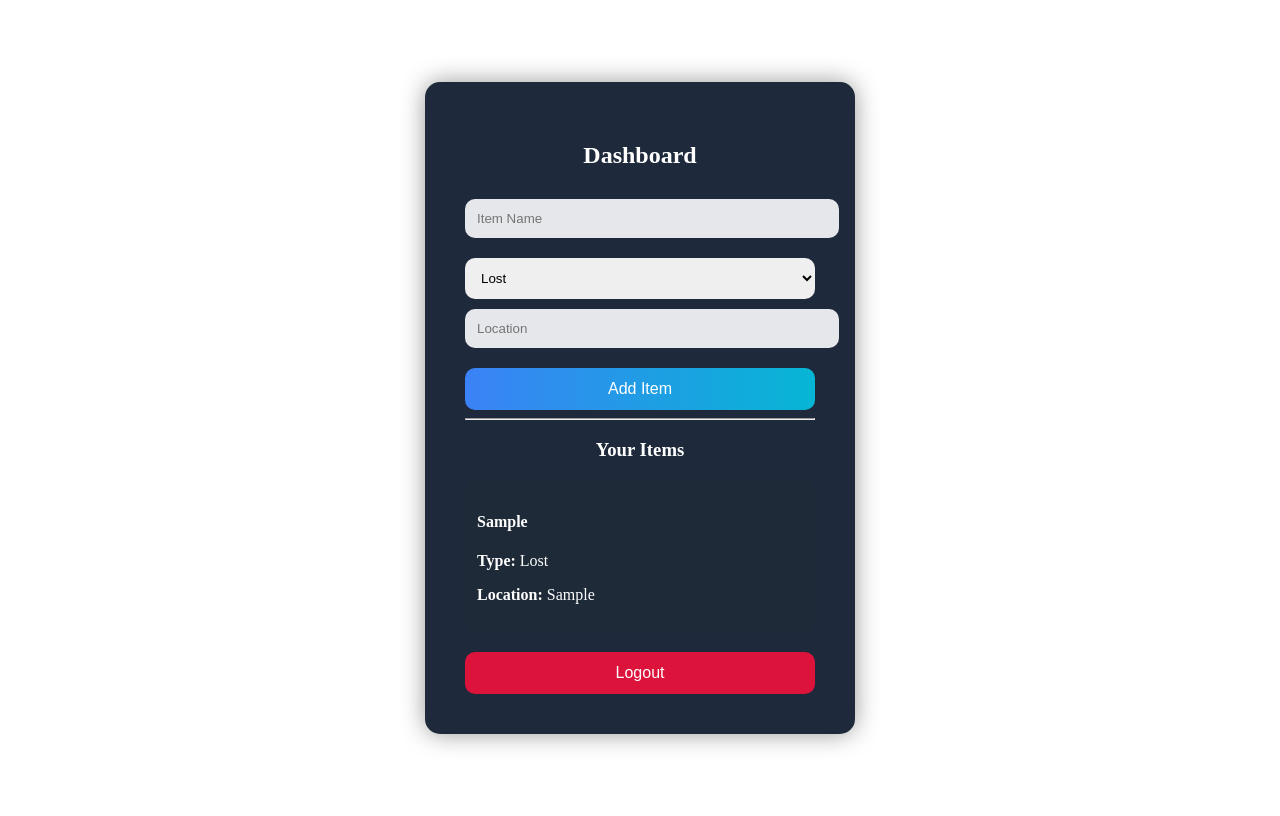
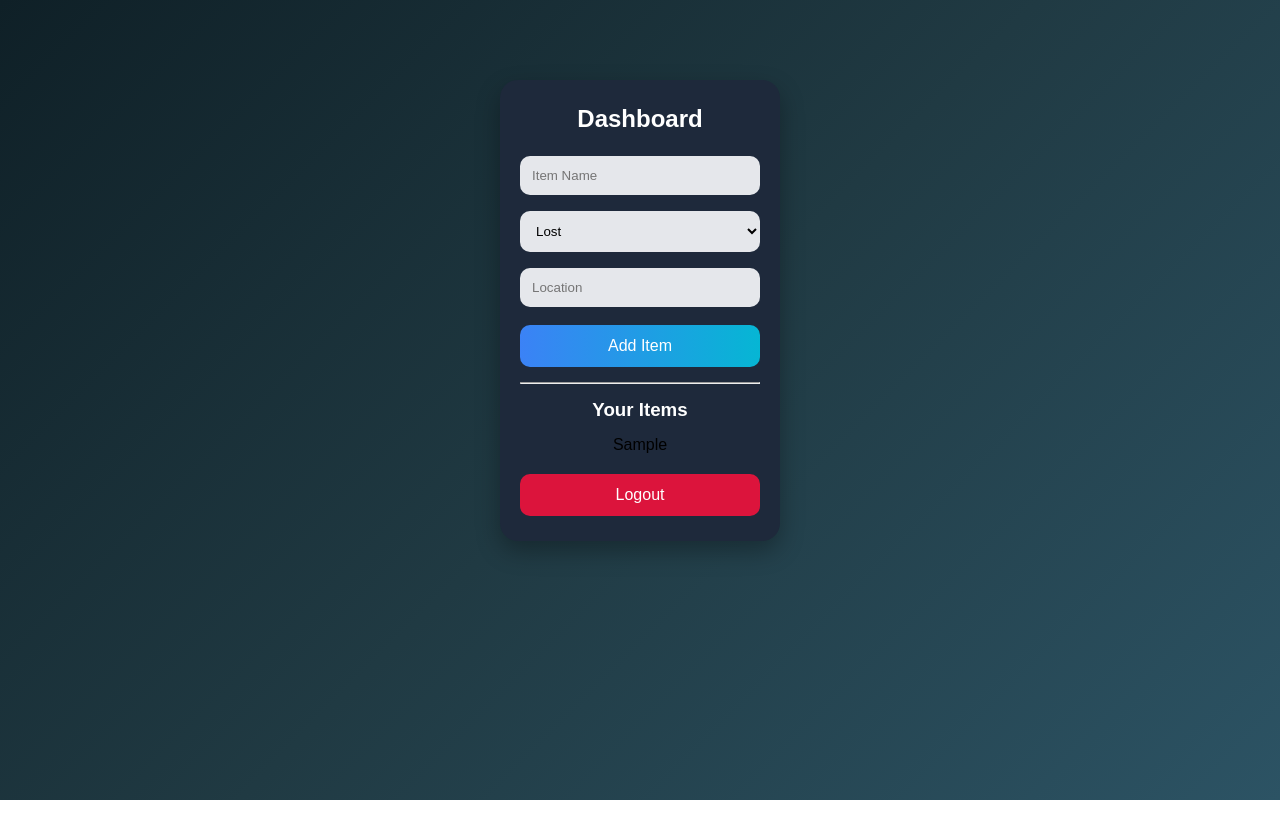
Before and after one commit to YUVRAJPATEL18/Full_Stack_MSE2, a React app in the folder frontend/: page /dashboard in a window 1280 px wide. Both pictures are taken after typing "Sample", "Sample" into the empty fields and a click on the button "Add Item". Built offline with nearby package versions, Linux system fonts and the light colour scheme; the HTML template or start-up script is replaced by a standard one.

Commit message:
final UI fix - dashboard alignment + auth working

```diff
--- a/frontend/src/App.css
+++ b/frontend/src/App.css
@@ -1,39 +1,53 @@
-/* App.css */
+/* RESET */
+* {
+  margin: 0;
+  padding: 0;
+  box-sizing: border-box;
+  font-family: Arial;
+}
 
+/* BACKGROUND */
+body {
+  min-height: 100vh;
+  background: linear-gradient(135deg, #0f2027, #203a43, #2c5364);
+}
+
+/* CONTAINER */
 .container {
   display: flex;
   justify-content: center;
-  align-items: center;
-  height: 100vh;
+  align-items: flex-start;   /* ✅ FIXED */
+  padding-top: 80px;         /* ✅ spacing */
 }
 
-/* card */
+/* CARD */
 .box {
   background: #1e293b;
-  padding: 40px;
-  border-radius: 15px;
-  width: 350px;
+  padding: 25px 20px;        /* ✅ reduced */
+  border-radius: 18px;
+  width: 280px;              /* ✅ smaller width */
   text-align: center;
-  box-shadow: 0 0 25px rgba(0,0,0,0.4);
-  color: white;
+  box-shadow: 0 10px 25px rgba(0,0,0,0.3);
 }
 
+/* HEADINGS */
 h2, h3 {
   color: white;
+  margin-bottom: 15px;
 }
 
-/* inputs */
-input {
+/* INPUTS */
+input, select {
   width: 100%;
   padding: 12px;
-  margin: 10px 0;
+  margin: 8px 0;
   border-radius: 10px;
   border: none;
   outline: none;
   background: #e5e7eb;
 }
 
-/* buttons */
+/* BUTTON */
 button {
   width: 100%;
   padding: 12px;
@@ -50,32 +64,21 @@ button:hover {
   opacity: 0.9;
 }
 
+/* LINK */
 .link {
   margin-top: 15px;
   color: #cbd5f5;
   cursor: pointer;
 }
 
+/* LIST */
 .no-items {
   color: #aaa;
+  margin-top: 10px;
 }
 
+/* LOGOUT BUTTON */
 .logout-btn {
   margin-top: 20px;
   background: crimson;
 }
-select {
-  width: 100%;
-  padding: 12px;
-  margin-top: 10px;
-  border-radius: 10px;
-  border: none;
-}
-
-.item-card {
-  background: #1e2a38;
-  padding: 12px;
-  margin-top: 10px;
-  border-radius: 10px;
-  text-align: left;
-}
--- a/frontend/src/pages/Dashboard.jsx
+++ b/frontend/src/pages/Dashboard.jsx
@@ -2,26 +2,16 @@ import { useState } from "react";
 
 export default function Dashboard() {
   const [items, setItems] = useState([]);
-  const [form, setForm] = useState({
-    name: "",
-    type: "Lost",
-    location: ""
-  });
-
-  const handleChange = (e) => {
-    setForm({ ...form, [e.target.name]: e.target.value });
-  };
+  const [title, setTitle] = useState("");
+  const [type, setType] = useState("Lost");
+  const [location, setLocation] = useState("");
 
   const addItem = () => {
-    if (!form.name) return;
+    if (!title) return;
 
-    setItems([...items, { ...form, id: Date.now() }]);
-
-    setForm({
-      name: "",
-      type: "Lost",
-      location: ""
-    });
+    setItems([...items, { id: Date.now(), title }]);
+    setTitle("");
+    setLocation("");
   };
 
   const logout = () => {
@@ -32,54 +22,44 @@ export default function Dashboard() {
   return (
     <div className="container">
       <div className="box">
+
         <h2>Dashboard</h2>
 
-        {/* FORM */}
         <input
-          name="name"
           placeholder="Item Name"
-          value={form.name}
-          onChange={handleChange}
+          value={title}
+          onChange={(e)=>setTitle(e.target.value)}
         />
 
-        <select
-          name="type"
-          value={form.type}
-          onChange={handleChange}
-        >
+        <select value={type} onChange={(e)=>setType(e.target.value)}>
           <option>Lost</option>
           <option>Found</option>
         </select>
 
         <input
-          name="location"
           placeholder="Location"
-          value={form.location}
-          onChange={handleChange}
+          value={location}
+          onChange={(e)=>setLocation(e.target.value)}
         />
 
         <button onClick={addItem}>Add Item</button>
 
-        <hr />
+        <hr style={{margin: "15px 0"}} />
 
-        {/* ITEMS */}
         <h3>Your Items</h3>
 
         {items.length === 0 ? (
           <p className="no-items">No items yet</p>
         ) : (
           items.map(item => (
-            <div className="item-card" key={item.id}>
-              <h4>{item.name}</h4>
-              <p><b>Type:</b> {item.type}</p>
-              <p><b>Location:</b> {item.location}</p>
-            </div>
+            <div key={item.id}>{item.title}</div>
           ))
         )}
 
         <button className="logout-btn" onClick={logout}>
           Logout
         </button>
+
       </div>
     </div>
   );
```
